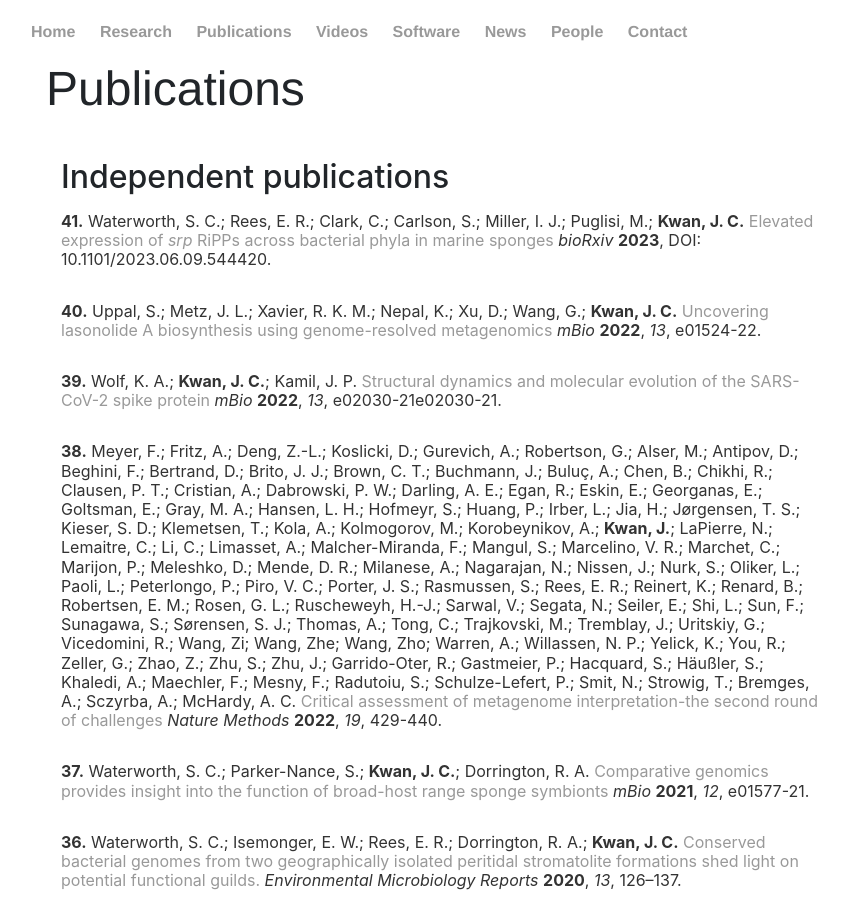
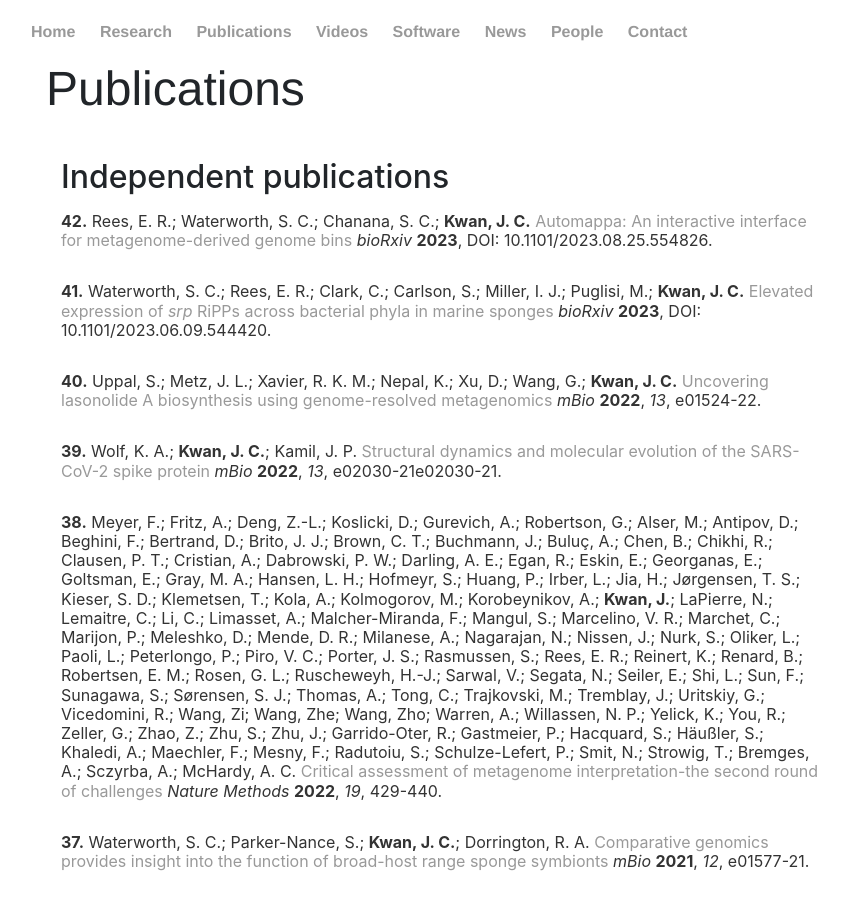
Before and after one commit to KwanLab/KwanLab.github.io, a Jekyll site: the page built from publications/index.html, in a window 1280 px wide and 900 px high. Shown: the whole window, without its empty margins (161-1009 px from the left). Built offline with Jekyll 4.4.1, drawn with Linux system fonts in a browser that asks for light colours; comment, search, counter and statistics services are not loaded.

Commit message:
Added Automappa paper and also added Automappa to the software page

```diff
--- a/publications/index.html
+++ b/publications/index.html
@@ -11,6 +11,16 @@ title: Publications
 <div class="row marketing">
 	<div class="col-sm-12">
 		<h2>Independent publications</h2>
+
+		<p class="small"></p>
+                <div class="row">
+                        <div class="col-sm-11">
+                                <p class="small"><strong>42.</strong> Rees, E. R.; Waterworth, S. C.; Chanana, S. C.; <strong>Kwan, J. C.</strong> <a href="https://www.biorxiv.org/content/10.1101/2023.08.25.554826v1.article-info">Automappa: An interactive interface for metagenome-derived genome bins</a> <em>bioRxiv</em> <strong>2023</strong>, DOI: 10.1101/2023.08.25.554826.</p>
+                        </div>
+                        <div class="col-sm-1">
+                                <div data-badge-type="donut" data-doi="10.1101/2023.08.25.554826" data-condensed="true" data-hide-no-mentions="true" class="altmetric-embed"></div>
+                        </div>
+                </div>
 
 		<p class="small"></p>
                 <div class="row">
```
Also changed, not shown: software/index.html (+13 -1 lines), img/automappa-logo.png (added).
